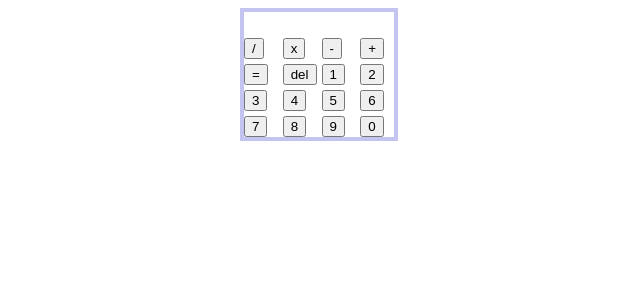
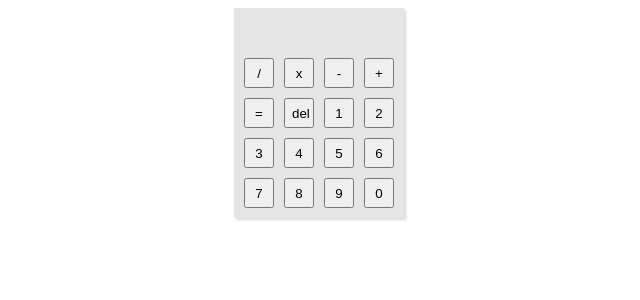
Before and after one commit to Niki96434/project_bee_market_, a Flask app: page /calc in a window 1280 px wide. Shown: the top 300 px of the page, without its empty margins (321-961 px from the left). Run offline with Flask 3, Linux system fonts and the light colour scheme.

Commit message:
calc 50%

```diff
--- a/static/js/calcu.js
+++ b/static/js/calcu.js
@@ -5,18 +5,29 @@ const buttons = document.querySelectorAll('button');
 const equal = document.getElementById("equal");
 const delItem = document.getElementById("delete");
 
-// del.addEventListener("click", del);
+
 function del() {
     lineInput.innerHTML = "";
 }
+
+function equal() {
+    lineInput.innerHTML = result;
+}
+
 function Calc() {
         buttons.forEach(btn => {
             btn.addEventListener("click", () => {
-                lineInput.innerHTML += btn.textContent;
-                if (btn.classList.contains("delete")) { // удаление(важно)
-                    delItem.addEventListener("click", del);}
-                })
+                const num1 = btn.textContent;
+                const num2 = btn.textContent;
+                lineInput.innerHTML += num1;
+                equal.addEventListener("click", equal)
+                delItem.addEventListener("click", del);})
+                // if (btn.classList.contains("delete")) { // удаление(важно)
+                //     delItem.addEventListener("click", del);}
+                // })
         }
     )
 }
+
+
 Calc()
--- a/templates/calc.html
+++ b/templates/calc.html
@@ -6,22 +6,30 @@
     <title>Document</title>
     <style>
         .container {
-            display: inline-grid;
+            background-color: rgb(229, 229, 229);
+            display: grid;
+            padding: 10px;
             grid-template-columns: repeat(4, 1fr);
-            grid-template-rows: repeat(5, 1fr);
-            column-gap: 5px;
-            row-gap: 5px;
-            border: 4px solid rgb(196, 196, 240);
+            grid-template-rows: repeat(4, 1fr);
+            column-gap: 10px;
+            row-gap: 10px;
+            box-shadow: rgba(0, 0, 0, 0.15) 1.95px 1.95px 2.6px;
             grid-template-areas:
             "header header header header"
         }
         .input {
             grid-area: header;
+
         }
 
         .flex {
             display: flex;
             justify-content: center;
+
+        }
+        button {
+            width: 30px;
+            height: 30px;
         }
     </style>
 </head>
```
